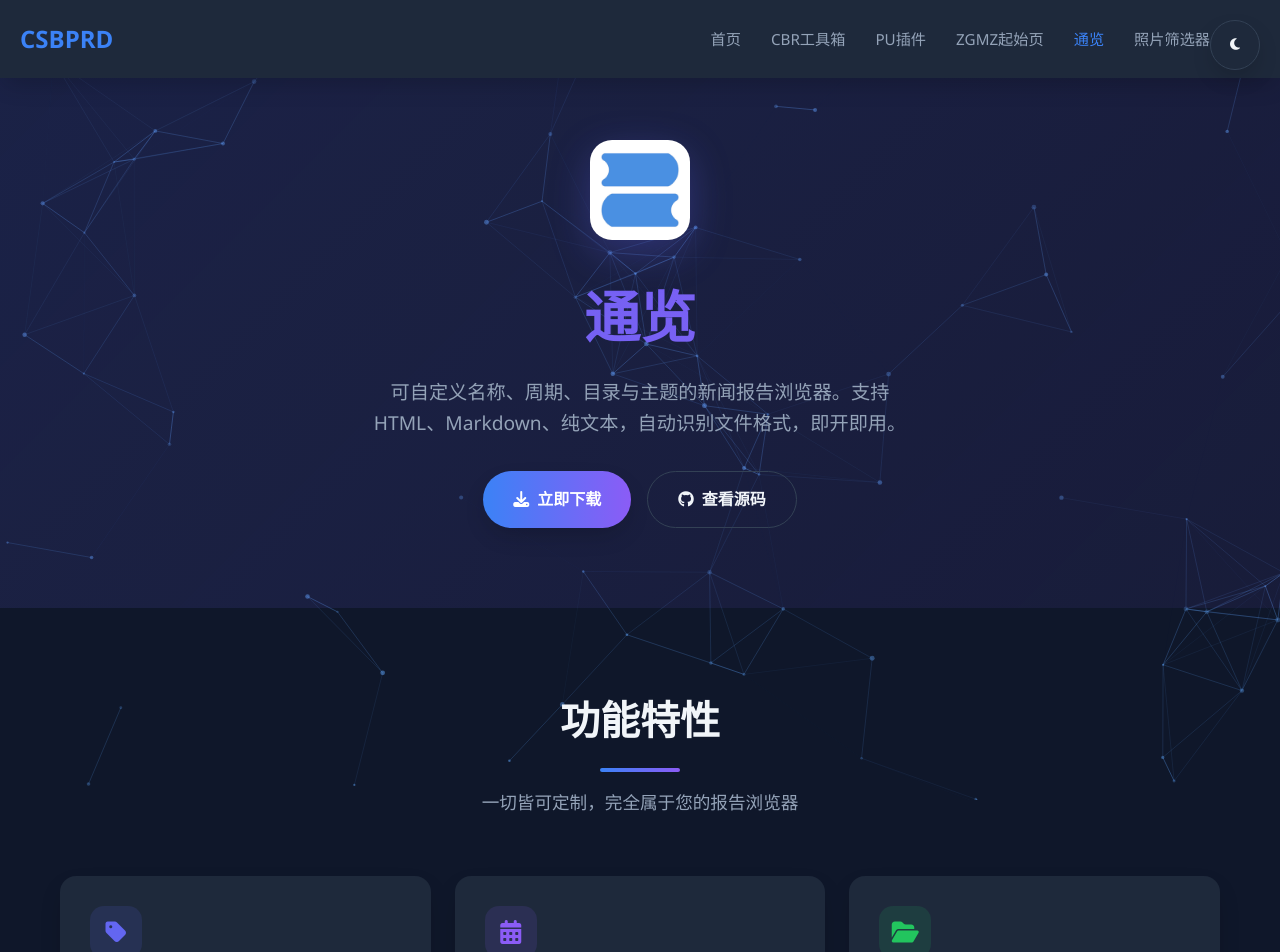
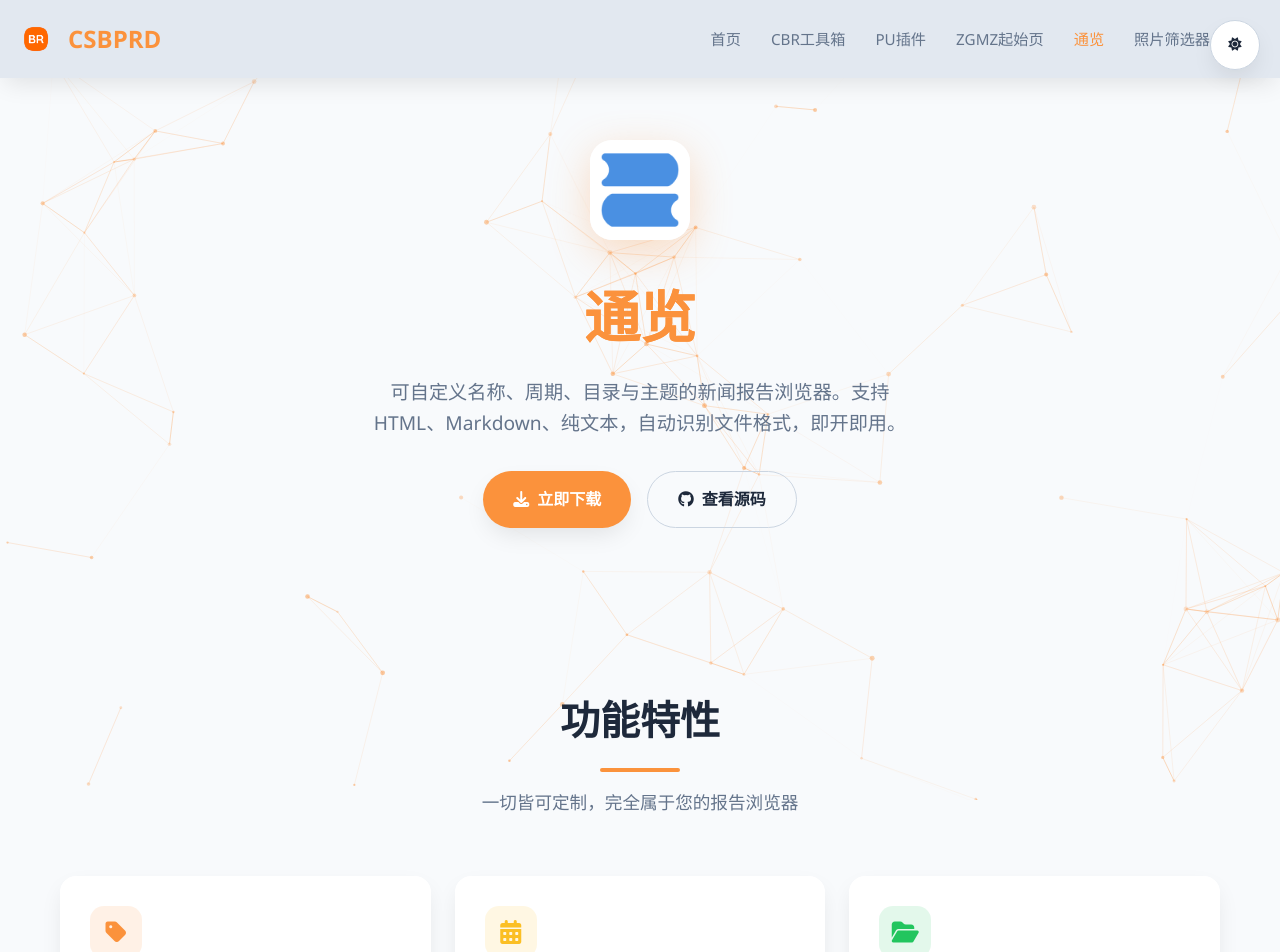
Before and after one commit to CsBpRd/CBR, a React (Vite) app: page /tonglan in a window 1280 px wide. Shown: the top 952 px of the page. Built offline with nearby package versions, Linux system fonts and the light colour scheme.

Commit message:
Change color scheme to vibrant orange (#fdba74/#fb923c), add logo to navbar, default to light theme

```diff
--- a/index.html
+++ b/index.html
@@ -1,5 +1,5 @@
 <!DOCTYPE html>
-<html lang="zh-CN" data-theme="dark">
+<html lang="zh-CN" data-theme="light">
 <head>
   <meta charset="UTF-8" />
   <meta name="viewport" content="width=device-width, initial-scale=1.0" />
--- a/src/components/Navbar.tsx
+++ b/src/components/Navbar.tsx
@@ -22,7 +22,10 @@ export default function Navbar() {
   return (
     <nav>
       <div className="nav-container">
-        <NavLink to="/" className="nav-logo" onClick={closeMenu}>CSBPRD</NavLink>
+        <NavLink to="/" className="nav-logo" onClick={closeMenu}>
+          <img src="/LOGO.png" alt="Logo" style={{ height: 32, width: 'auto', verticalAlign: 'middle', marginRight: 8 }} />
+          CSBPRD
+        </NavLink>
         <button
           className="nav-toggle"
           onClick={() => setMenuOpen(!menuOpen)}
--- a/src/components/ParticleBg.tsx
+++ b/src/components/ParticleBg.tsx
@@ -97,7 +97,7 @@ export default function ParticleBg() {
             ctx.beginPath()
             ctx.moveTo(particles[i].x, particles[i].y)
             ctx.lineTo(particles[j].x, particles[j].y)
-            ctx.strokeStyle = `rgba(96,165,250,${alpha})`
+            ctx.strokeStyle = `rgba(251,146,60,${alpha})`
             ctx.lineWidth = 1
             ctx.stroke()
           }
@@ -108,7 +108,7 @@ export default function ParticleBg() {
       for (const p of particles) {
         ctx.beginPath()
         ctx.arc(p.x, p.y, p.size, 0, Math.PI * 2)
-        ctx.fillStyle = `rgba(96,165,250,${p.opacity})`
+        ctx.fillStyle = `rgba(251,146,60,${p.opacity})`
         ctx.fill()
       }
 
--- a/src/components/ThemeToggle.tsx
+++ b/src/components/ThemeToggle.tsx
@@ -2,7 +2,7 @@ import { useState, useEffect } from 'react'
 
 export default function ThemeToggle() {
   const [theme, setTheme] = useState(() =>
-    localStorage.getItem('theme') || 'dark'
+    localStorage.getItem('theme') || 'light'
   )
 
   useEffect(() => {
--- a/src/index.css
+++ b/src/index.css
@@ -4,8 +4,8 @@
   --bg-card: #1e293b;
   --text-primary: #f1f5f9;
   --text-secondary: #94a3b8;
-  --accent-primary: #3b82f6;
-  --accent-secondary: #8b5cf6;
+  --accent-primary: #fb923c;
+  --accent-secondary: #fdba74;
   --border-color: #334155;
   --shadow: 0 10px 25px -5px rgba(0, 0, 0, 0.2);
 }
@@ -16,8 +16,8 @@
   --bg-card: #ffffff;
   --text-primary: #1e293b;
   --text-secondary: #64748b;
-  --accent-primary: #2563eb;
-  --accent-secondary: #7c3aed;
+  --accent-primary: #fb923c;
+  --accent-secondary: #fdba74;
   --border-color: #cbd5e1;
   --shadow: 0 10px 25px -5px rgba(0, 0, 0, 0.1);
 }
@@ -56,6 +56,7 @@ nav {
 .nav-logo {
   font-size: 1.5rem; font-weight: 700;
   color: var(--accent-primary); text-decoration: none;
+  display: flex; align-items: center; gap: 8px;
 }
 .nav-links { display: flex; gap: 30px; }
 .nav-links a {
@@ -67,7 +68,7 @@ nav {
 /* Buttons */
 .btn {
   display: inline-flex; align-items: center; gap: 8px;
-  background: linear-gradient(90deg, var(--accent-primary), var(--accent-secondary));
+  background: var(--accent-primary);
   color: white; padding: 15px 30px; border-radius: 50px;
   text-decoration: none; font-weight: 600; font-size: 1rem;
   box-shadow: var(--shadow); transition: all 0.3s; border: none; cursor: pointer;
@@ -77,7 +78,7 @@ nav {
   background: transparent; color: var(--text-primary);
   border: 1px solid var(--border-color); box-shadow: none;
 }
-.btn-outline:hover { background: rgba(59,130,246,0.08); }
+.btn-outline:hover { background: rgba(249,115,22,0.08); }
 
 /* Section titles */
 .section-title {
@@ -85,7 +86,7 @@ nav {
 }
 .section-title:after {
   content: ''; display: block; width: 80px; height: 4px;
-  background: linear-gradient(90deg, var(--accent-primary), var(--accent-secondary));
+  background: var(--accent-primary);
   border-radius: 2px; margin: 16px auto 0;
 }
 .section-sub {
@@ -133,11 +134,10 @@ nav {
 /* Hero */
 .hero {
   text-align: center; padding: 160px 20px 80px;
-  background: linear-gradient(135deg, rgba(59,130,246,0.1), rgba(139,92,246,0.05));
 }
 .hero h1 {
   font-size: 3.5rem; margin-bottom: 16px;
-  background: linear-gradient(90deg, var(--accent-primary), var(--accent-secondary));
+  background: var(--accent-primary);
   -webkit-background-clip: text; background-clip: text; color: transparent;
 }
 .hero p { font-size: 1.2rem; color: var(--text-secondary); max-width: 560px; margin: 0 auto 32px; }
--- a/src/pages/Home.tsx
+++ b/src/pages/Home.tsx
@@ -23,7 +23,7 @@ export default function Home() {
       <ParticleBg />
       <header style={{ textAlign: 'center', padding: '180px 20px 80px', position: 'relative' }}>
         <div style={{ maxWidth: 800, margin: '0 auto' }}>
-          <h1 className="home-title" style={{ background: 'linear-gradient(90deg, var(--accent-primary), var(--accent-secondary))', WebkitBackgroundClip: 'text', backgroundClip: 'text', color: 'transparent', textTransform: 'uppercase', letterSpacing: 4 }}>
+          <h1 className="home-title" style={{ color: 'var(--accent-primary)', textTransform: 'uppercase', letterSpacing: 4 }}>
             CSBPRD
           </h1>
           <p style={{ fontSize: '1.5rem', opacity: 0.9, marginBottom: 30 }}>这里是陈伯睿的个人主页</p>
@@ -41,7 +41,7 @@ export default function Home() {
       <section id="about" style={{ maxWidth: 1200, margin: '0 auto 80px', padding: '0 20px' }}>
         <h2 className="section-title">关于我</h2>
         <div className="about-card" style={{ background: 'var(--bg-card)', borderRadius: 20, padding: 40, boxShadow: 'var(--shadow)' }}>
-          <div style={{ width: 200, height: 200, borderRadius: '50%', background: 'linear-gradient(135deg, var(--accent-primary), var(--accent-secondary))', display: 'flex', alignItems: 'center', justifyContent: 'center', fontSize: '5rem', color: 'white', flexShrink: 0 }}>
+          <div style={{ width: 200, height: 200, borderRadius: '50%', background: 'var(--accent-primary)', display: 'flex', alignItems: 'center', justifyContent: 'center', fontSize: '5rem', color: 'white', flexShrink: 0 }}>
             <i className="fas fa-user"></i>
           </div>
           <div>
--- a/src/pages/Tonglan.tsx
+++ b/src/pages/Tonglan.tsx
@@ -3,12 +3,12 @@ import FeatureCard from '../components/FeatureCard'
 import ParticleBg from '../components/ParticleBg'
 
 const features = [
-  { icon: 'fa-tag', title: '自定义名称', description: 'App 名称自由设定，不限于科技新闻，任何类型的报告都能完美适配。', color: '#6366f1' },
-  { icon: 'fa-calendar-alt', title: '灵活周期', description: '日报、周报、月报一键切换，所有界面文字自动跟随，无需手动调整。', color: '#8b5cf6' },
+  { icon: 'fa-tag', title: '自定义名称', description: 'App 名称自由设定，不限于科技新闻，任何类型的报告都能完美适配。', color: '#fb923c' },
+  { icon: 'fa-calendar-alt', title: '灵活周期', description: '日报、周报、月报一键切换，所有界面文字自动跟随，无需手动调整。', color: '#fbbf24' },
   { icon: 'fa-folder-open', title: '自由目录', description: '任意选择本地文件夹，智能扫描并自动识别文件命名格式。', color: '#22c55e' },
   { icon: 'fa-adjust', title: '亮暗主题', description: '内置暗色与亮色双主题，一键切换，设置自动保存。', color: '#f59e0b' },
   { icon: 'fa-file-alt', title: '多格式支持', description: 'HTML、Markdown、纯文本均可预览，自动识别并渲染。', color: '#ef4444' },
-  { icon: 'fa-magic', title: '智能检测', description: '选择目录后自动识别文件命名格式，无需手动配置。', color: '#6366f1' },
+  { icon: 'fa-magic', title: '智能检测', description: '选择目录后自动识别文件命名格式，无需手动配置。', color: '#fb923c' },
 ]
 
 type Period = 'daily' | 'weekly' | 'monthly'
@@ -40,14 +40,14 @@ export default function Tonglan() {
   return (
     <div>
       <ParticleBg />
-      <section className="hero" style={{ padding: '140px 20px 80px', background: 'linear-gradient(135deg, rgba(99,102,241,0.15), rgba(139,92,246,0.08))' }}>
+      <section className="hero" style={{ padding: '140px 20px 80px' }}>
         <img
           src="/tonglan-icon.png"
           alt="通览"
-          style={{ width: 100, height: 100, borderRadius: 22, marginBottom: 24, boxShadow: '0 12px 40px rgba(99,102,241,0.3)' }}
+          style={{ width: 100, height: 100, borderRadius: 22, marginBottom: 24, boxShadow: '0 12px 40px rgba(251,146,60,0.3)' }}
           onError={(e) => { (e.target as HTMLImageElement).style.display = 'none' }}
         />
-        <h1 style={{ marginBottom: 16, background: 'linear-gradient(90deg, #6366f1, #8b5cf6)', WebkitBackgroundClip: 'text', backgroundClip: 'text', color: 'transparent' }}>
+        <h1 style={{ marginBottom: 16, color: 'var(--accent-primary)' }}>
           通览
         </h1>
         <p>可自定义名称、周期、目录与主题的新闻报告浏览器。支持 HTML、Markdown、纯文本，自动识别文件格式，即开即用。</p>
@@ -90,8 +90,8 @@ export default function Tonglan() {
                   style={{
                     padding: '3px 10px', borderRadius: 6, border: 'none', cursor: 'pointer',
                     fontSize: 11, fontWeight: period === p ? 600 : 400,
-                    background: period === p ? 'rgba(99,102,241,0.25)' : 'transparent',
-                    color: period === p ? '#818cf8' : 'var(--text-secondary)',
+                    background: period === p ? 'rgba(251,146,60,0.25)' : 'transparent',
+                    color: period === p ? '#fb923c' : 'var(--text-secondary)',
                     transition: 'all 0.2s',
                   }}
                 >
@@ -106,8 +106,8 @@ export default function Tonglan() {
                 onClick={() => { setActiveView('all'); setSelectedCard(null) }}
                 style={{
                   padding: '8px 10px', borderRadius: 8, fontSize: 12, cursor: 'pointer',
-                  background: activeView === 'all' ? 'rgba(99,102,241,0.15)' : 'transparent',
-                  color: activeView === 'all' ? '#818cf8' : 'var(--text-secondary)',
+                  background: activeView === 'all' ? 'rgba(251,146,60,0.15)' : 'transparent',
+                  color: activeView === 'all' ? '#fb923c' : 'var(--text-secondary)',
                   marginBottom: 2, transition: 'all 0.2s',
                 }}
               >
@@ -120,8 +120,8 @@ export default function Tonglan() {
                   onClick={() => { setActiveView(y as View); setSelectedCard(null) }}
                   style={{
                     padding: '8px 10px', borderRadius: 8, fontSize: 12, cursor: 'pointer',
-                    background: activeView === y ? 'rgba(99,102,241,0.15)' : 'transparent',
-                    color: activeView === y ? '#818cf8' : 'var(--text-secondary)',
+                    background: activeView === y ? 'rgba(251,146,60,0.15)' : 'transparent',
+                    color: activeView === y ? '#fb923c' : 'var(--text-secondary)',
                     marginBottom: 2, transition: 'all 0.2s',
                   }}
                 >
@@ -131,13 +131,13 @@ export default function Tonglan() {
             </div>
             <div style={{ flex: 1, display: 'flex', flexDirection: 'column', gap: 12 }}>
               <div style={{ display: 'flex', justifyContent: 'space-between', alignItems: 'center' }}>
-                <strong style={{ fontSize: 15, background: 'linear-gradient(90deg, #6366f1, #8b5cf6)', WebkitBackgroundClip: 'text', backgroundClip: 'text', color: 'transparent' }}>
+                <strong style={{ fontSize: 15, color: 'var(--accent-primary)' }}>
                   科技新闻{label}
                 </strong>
                 <span style={{
                   padding: '4px 10px', borderRadius: 12, fontSize: 11, cursor: 'text',
-                  background: searchFocused ? 'rgba(99,102,241,0.08)' : 'rgba(255,255,255,0.03)',
-                  border: `1px solid ${searchFocused ? 'rgba(99,102,241,0.3)' : 'var(--border-color)'}`,
+                  background: searchFocused ? 'rgba(251,146,60,0.08)' : 'rgba(255,255,255,0.03)',
+                  border: `1px solid ${searchFocused ? 'rgba(251,146,60,0.3)' : 'var(--border-color)'}`,
                   color: searchFocused ? 'var(--text-primary)' : 'var(--text-secondary)',
                   transition: 'all 0.2s',
                 }}>
@@ -174,8 +174,8 @@ export default function Tonglan() {
                         onClick={() => setSelectedCard(isSelected ? null : i)}
                         style={{
                           flex: 1, padding: 14, borderRadius: 10, cursor: 'pointer',
-                          background: isSelected ? 'rgba(99,102,241,0.12)' : 'rgba(255,255,255,0.02)',
-                          border: `1px solid ${isSelected ? 'rgba(99,102,241,0.3)' : 'rgba(255,255,255,0.04)'}`,
+                          background: isSelected ? 'rgba(251,146,60,0.12)' : 'rgba(255,255,255,0.02)',
+                          border: `1px solid ${isSelected ? 'rgba(251,146,60,0.3)' : 'rgba(255,255,255,0.04)'}`,
                           transition: 'all 0.2s',
                         }}
                       >
```
Also changed, not shown: public/data/projects.json (+5 -5 lines), src/pages/Pu.tsx (+5 -5 lines), public/LOGO.png.
